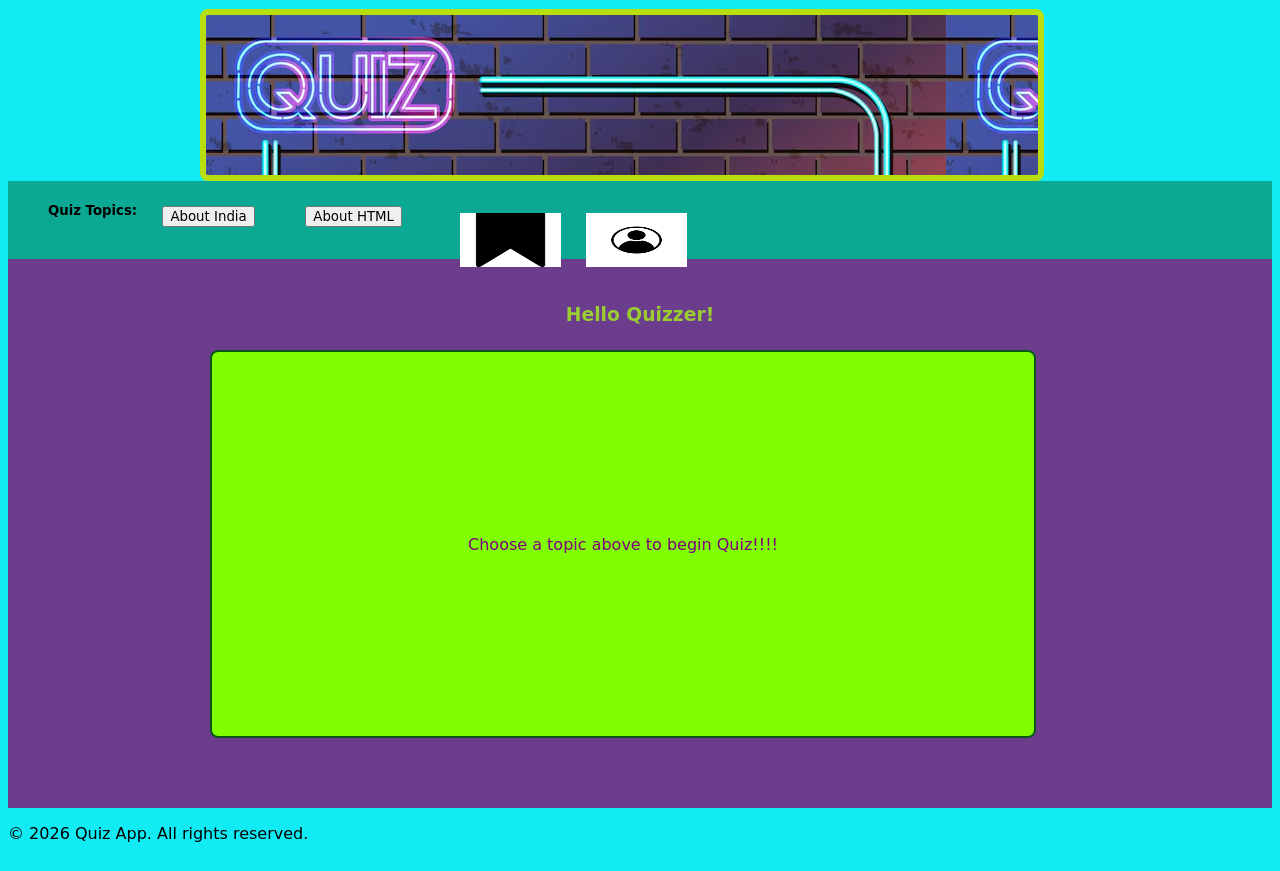
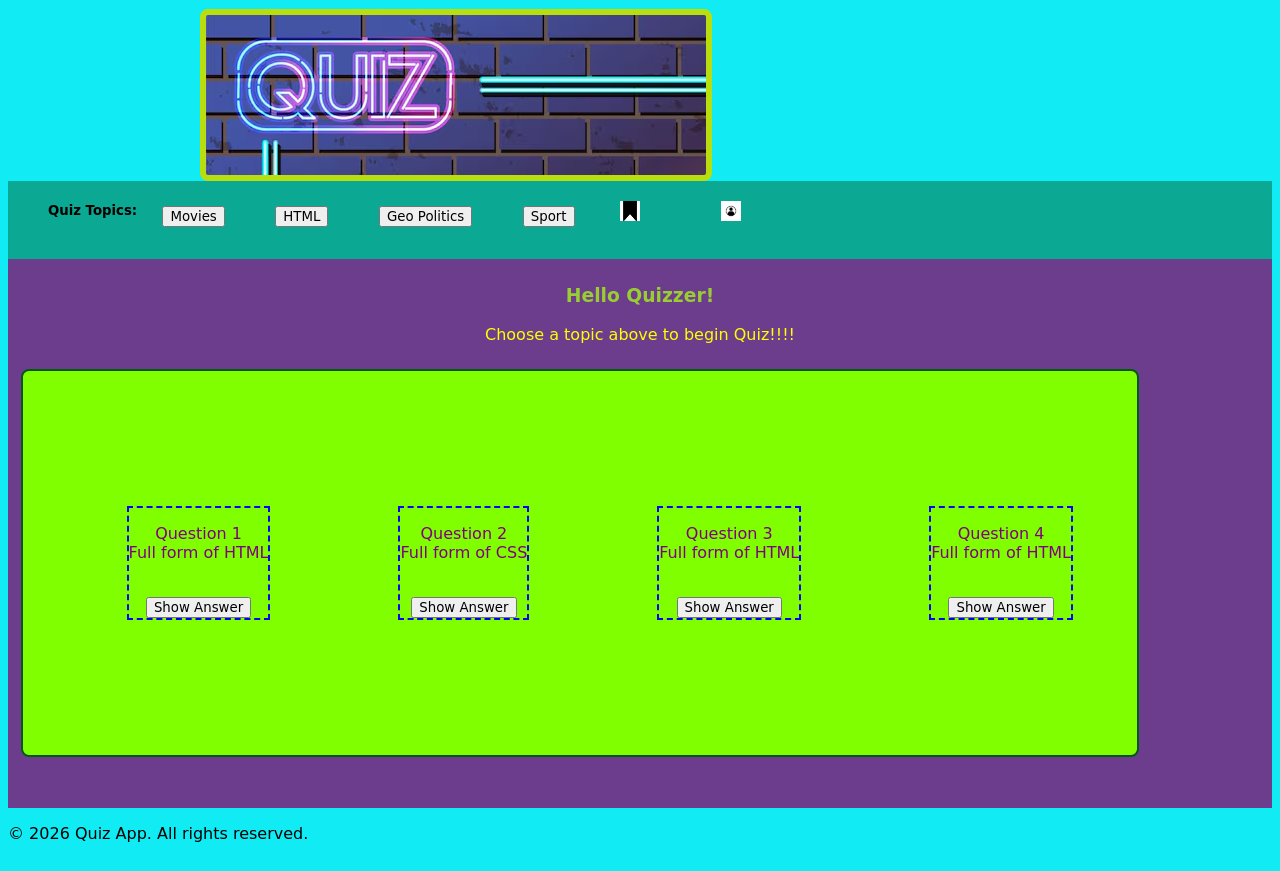
Before and after one commit to Koodali-Sushma/Quiz_App, a plain HTML site: page index.html in a window 1280 px wide. Shown: the top 871 px of the page. Drawn offline with Linux system fonts and the light colour scheme.

Commit message:
Basic Quiz card layout, profile page and bookmark page layout done

```diff
--- /dev/null
+++ b/bookmark_styles.css
@@ -0,0 +1,17 @@
+header {
+  height: 20%;
+}
+
+main {
+  height: 60%;
+}
+
+footer {
+  height: 20%;
+}
+
+li > div > img {
+  align-items: end;
+  margin-right: 1px;
+  margin-top: 1px;
+}
--- a/index.html
+++ b/index.html
@@ -12,8 +12,10 @@
         <li>
           <h5>Quiz Topics:</h5>
         </li>
-        <li><input type="button" value="About India" /></li>
-        <li><input type="button" value="About HTML" /></li>
+        <li><input type="button" value="Movies" onclick="" /></li>
+        <li><input type="button" value="HTML" onclick="" /></li>
+        <li><input type="button" value="Geo Politics" onclick="" /></li>
+        <li><input type="button" value="Sport" onclick="" /></li>
 
         <li>
           <a href="Bookmark.html"
@@ -29,8 +31,38 @@
     </nav>
     <main>
       <h3>Hello Quizzer!</h3>
-      <div class="container">
+      <div>
         <p>Choose a topic above to begin Quiz!!!!</p>
+        <ul class="container">
+          <li>
+            <div>
+              <p>Question 1<br />Full form of HTML</p>
+              <br />
+              <input type="button" value="Show Answer" />
+            </div>
+          </li>
+          <li>
+            <div>
+              <p>Question 2<br />Full form of CSS</p>
+              <br />
+              <input type="button" value="Show Answer" />
+            </div>
+          </li>
+          <li>
+            <div>
+              <p>Question 3<br />Full form of HTML</p>
+              <br />
+              <input type="button" value="Show Answer" />
+            </div>
+          </li>
+          <li>
+            <div>
+              <p>Question 4<br />Full form of HTML</p>
+              <br />
+              <input type="button" value="Show Answer" />
+            </div>
+          </li>
+        </ul>
       </div>
     </main>
   </body>
--- /dev/null
+++ b/profile_styles.css
@@ -0,0 +1,39 @@
+main {
+  margin: 0%;
+}
+.profile_flex {
+  display: flex;
+  flex-direction: row;
+  list-style-type: none;
+  align-items: flex-start;
+  justify-content: space-around;
+  margin-top: 0;
+}
+.profile_flex img {
+  width: 50px;
+  height: 50px;
+}
+
+.settings_class {
+  border: 2px solid limegreen;
+  border-radius: 8px;
+  width: 60%;
+  margin-left: 20%;
+}
+
+li {
+  list-style-type: none;
+}
+img {
+  width: 50px;
+  height: 50px;
+}
+@media (prefers-color-scheme: dark) {
+  main {
+    background-color: black;
+    color: yellow;
+  }
+  html {
+    background-color: grey;
+  }
+}
--- a/styles.css
+++ b/styles.css
@@ -4,7 +4,9 @@
 html {
   background-color: #11ecf4;
 }
-
+body {
+  position: relative;
+}
 .header-content {
   background-image: url("./images/neon-quiz.jpg.avif");
   width: 65%;
@@ -21,6 +23,18 @@ html {
   font-size: relative(1.5);
   position: relative;
 }
+@media screen and (min-width: 600px) {
+  .header-content {
+    width: 500px;
+    flex-direction: row;
+  }
+}
+@media screen and(min-width: 1200px) {
+  .header-content {
+    width: 200px;
+    flex-direction: row;
+  }
+}
 header {
   width: 100%;
   height: 20%;
@@ -35,10 +49,11 @@ main {
   width: 100%;
   height: 70%;
   background-color: #6c3d8d;
-  color: black;
+  color: yellow;
   align-content: center;
   text-align: center;
 }
+h2,
 h3 {
   color: yellowgreen;
   margin-top: 0;
@@ -72,41 +87,45 @@ footer {
   justify-content: space-between;
 }
 .nav_flexbox :nth-child(4) {
-  padding: 1%;
+  padding: 2%;
+  align-items: flex-end;
+  justify-content: space-between;
+}
+.nav_flexbox :nth-child(5) {
+  padding: 2%;
+  align-items: flex-end;
+  justify-content: space-between;
+}
+.nav_flexbox :nth-child(6) {
   width: 8%;
   align-items: flex-end;
   justify-content: flex-end;
 }
-.nav_flexbox :nth-child(5) {
-  padding: 1%;
+.nav_flexbox :nth-child(7) {
   width: 8%;
-  margin-right: 0;
   align-items: flex-end;
   justify-content: flex-end;
 }
 .container {
   position: relative;
   background-color: chartreuse;
-  width: 65%;
+  width: 85%;
   height: 70%;
   border: 2px solid rgb(6, 86, 28);
   border-radius: 8px;
   display: flex;
-  flex-direction: column;
+  flex-direction: row;
   align-items: center;
-  margin: 2% 16%;
-  justify-content: space-evenly;
+  margin: 2% 1%;
+  justify-content: space-around;
   color: purple;
-}
-
-.nav_flexbox > img {
-  width: 5px;
-  height: 3px;
-  margin-top: 0;
-  align-items: end;
+  list-style-type: none;
 }
 img {
-  width: 100%;
-  height: 100%;
   padding: 20px;
+  width: 20px;
+  height: 20px;
 }
+.container > li {
+  border: 2px dashed blue;
+}
```
Also changed, not shown: Bookmark.html (+33 -4 lines), Profile.html (+22 -5 lines), 1 other file.
